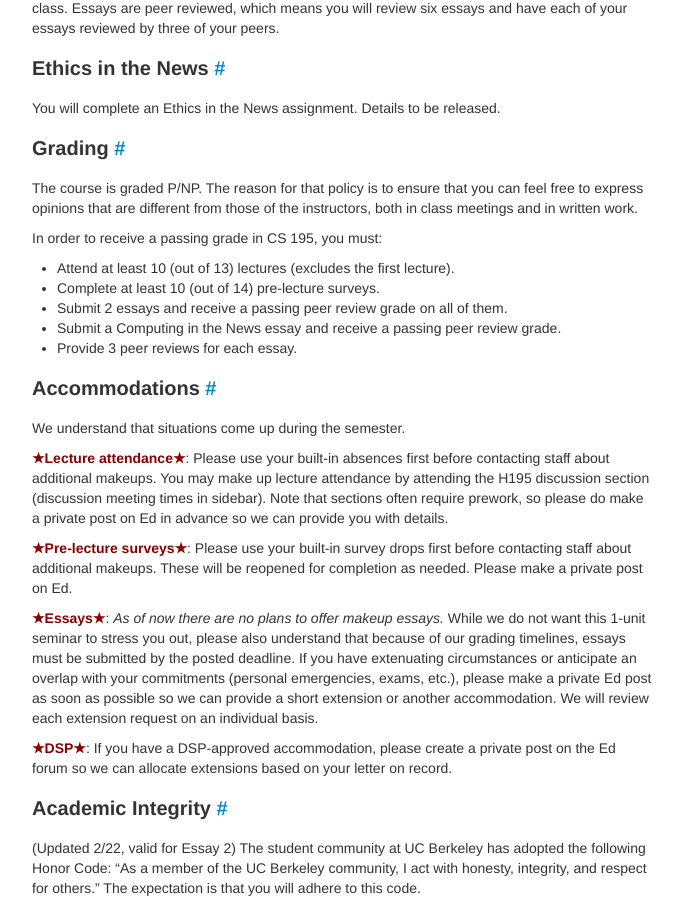
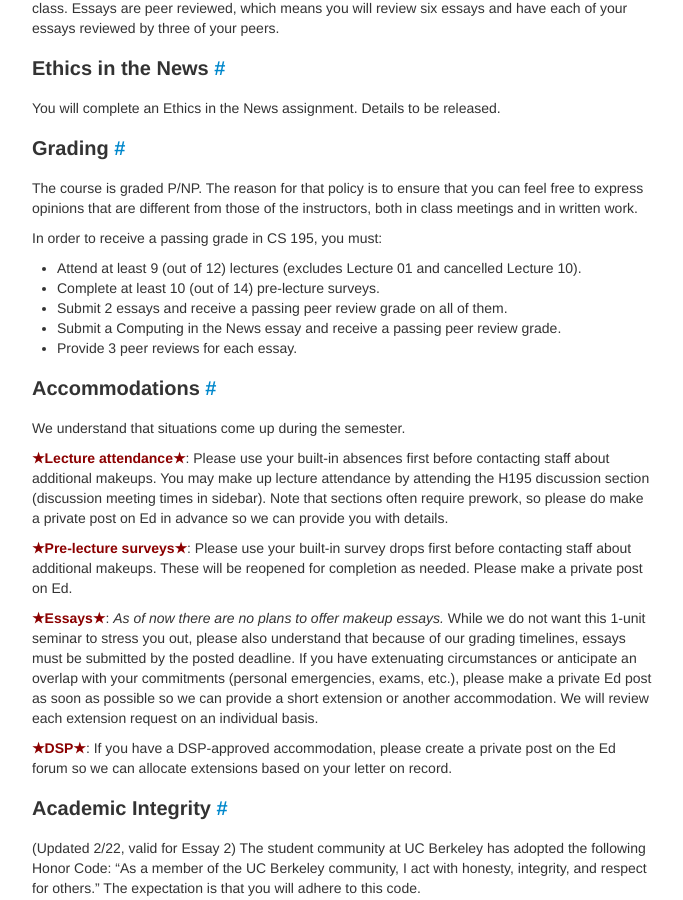
Before and after one commit to Berkeley-CS195/sp23, a Jekyll site: the page built from about.md, in a window 1280 px wide and 900 px high, scrolled down 1144 px. Shown: the whole window, without its empty margins (458-1141 px from the left). Built offline with Jekyll 4.4.1, drawn with Linux system fonts in a browser that asks for light colours.

Commit message:
updated syllabus

```diff
--- a/about.md
+++ b/about.md
@@ -70,7 +70,7 @@ both in class meetings and in written work.
 
 In order to receive a passing grade in CS 195, you must:
 
-* Attend at least 10 (out of 13) lectures (excludes the first lecture).
+* Attend at least 9 (out of 12) lectures (excludes Lecture 01 and cancelled Lecture 10).
 * Complete at least 10 (out of 14) pre-lecture surveys.
 * Submit 2 essays and receive a passing peer review grade on all of them.
 * Submit a Computing in the News essay and receive a passing peer review grade.
```
